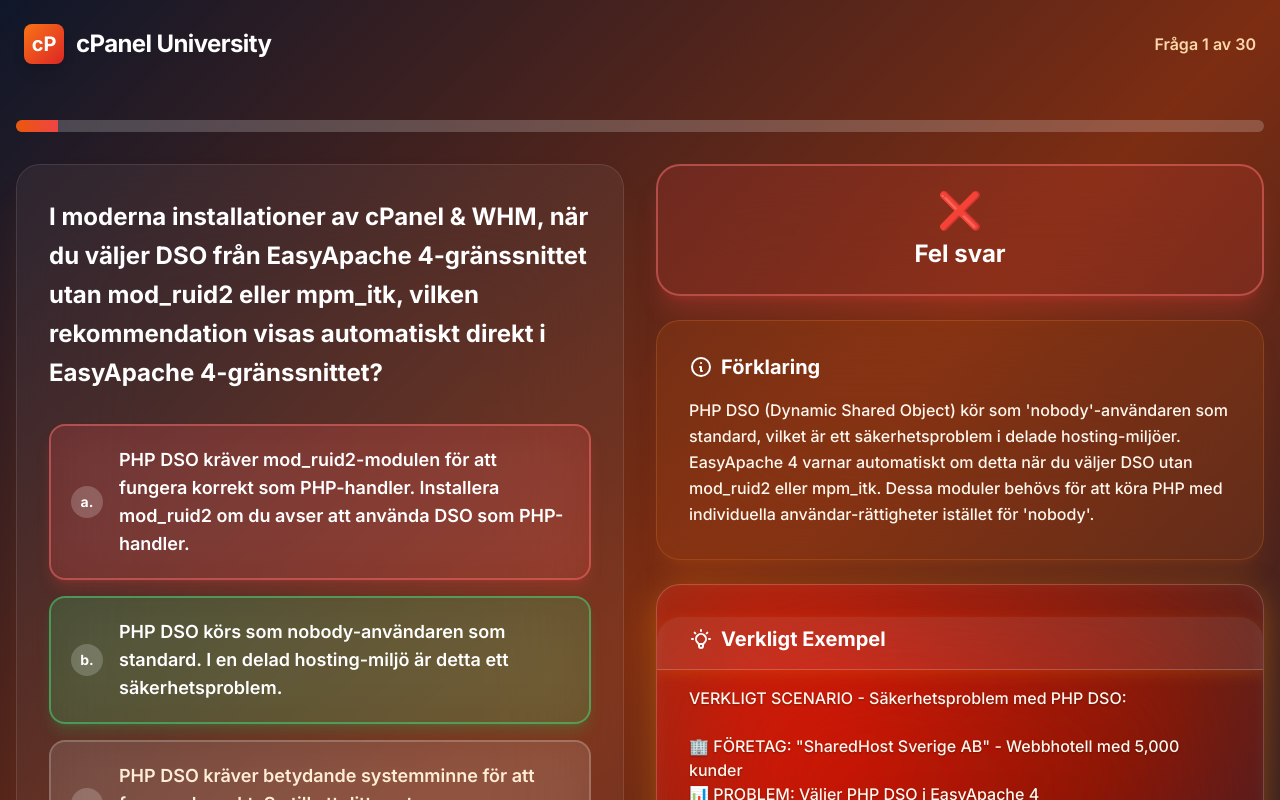
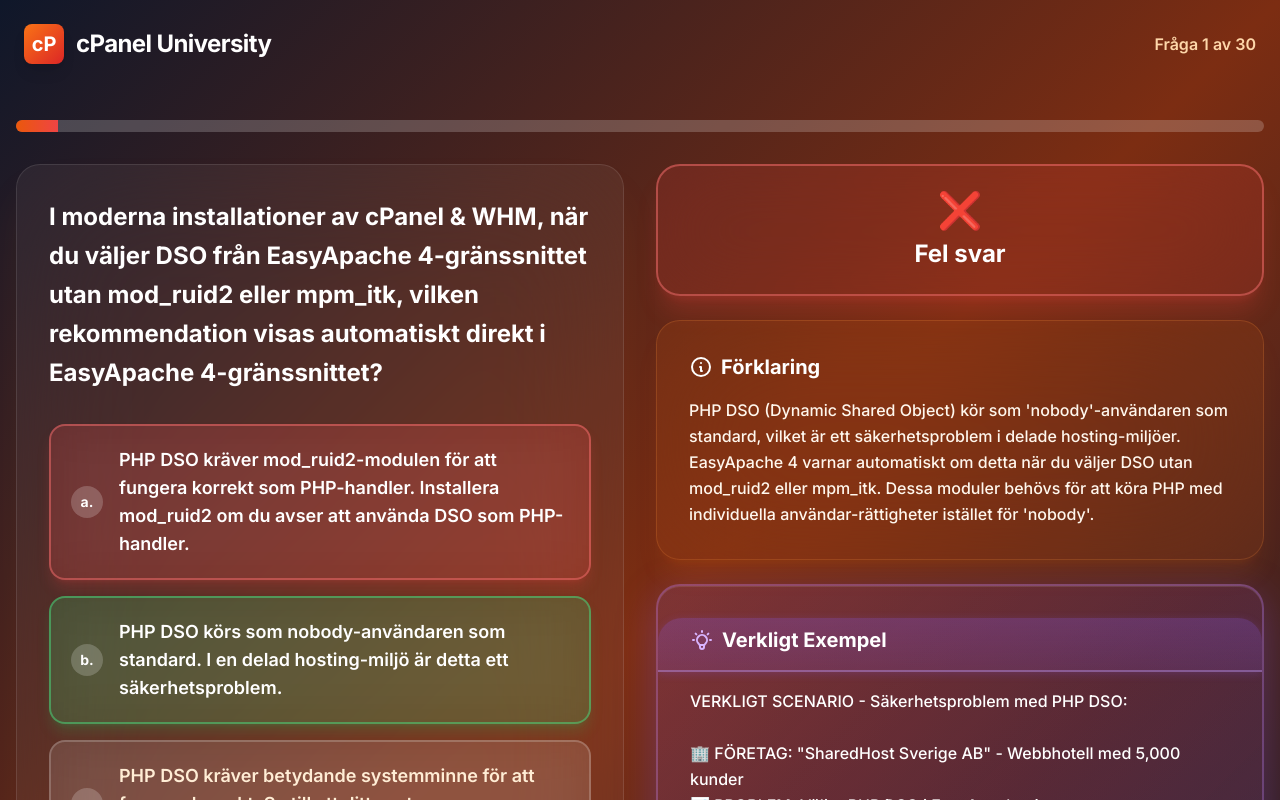
Before and after one commit to thorbjornnordichosting/cpaneluniversity, a Next.js app: page /cpanel-partner/quiz in a window 1280 px wide. Both pictures are taken after a click on the button 320 px from the left and 502 px from the top of the page. Shown: the top 800 px of the page. Built offline with nearby package versions, Linux system fonts and the light colour scheme.

Commit message:
Solid akryl-effekt på Verkligt Exempel (enkel design)
- Bort med genomskinlig blur-effekt
- Solid lila gradient-bakgrund (lätt att läsa!)
- Ingen backdrop-filter (enklare)
- Vit text med bra kontrast
- Lila border och skuggor
- Inset white glow för akryl-look
- MYCKET enklare och tydligare!

```diff
--- a/app/cpanel-partner/quiz/page.tsx
+++ b/app/cpanel-partner/quiz/page.tsx
@@ -1855,14 +1855,14 @@
                     </p>
                   </div>
 
-                  <div className="rounded-3xl p-8 max-h-[520px] overflow-y-auto border border-white/20 shadow-2xl shadow-orange-500/40" style={{background: 'rgba(255, 255, 255, 0.02)', backdropFilter: 'blur(100px) saturate(250%) brightness(120%) contrast(110%)', WebkitBackdropFilter: 'blur(100px) saturate(250%) brightness(120%) contrast(110%)', boxShadow: '0 8px 32px 0 rgba(255, 140, 0, 0.37), inset 0 0 20px rgba(255, 255, 255, 0.05)'}}>
-                    <h3 className="text-xl font-bold text-white mb-4 flex items-center sticky top-0 pb-4 -mx-8 px-8 pt-2 z-10 rounded-t-3xl border-b border-white/20" style={{background: 'rgba(255, 255, 255, 0.08)', backdropFilter: 'blur(60px) saturate(200%) brightness(110%)', WebkitBackdropFilter: 'blur(60px) saturate(200%) brightness(110%)', boxShadow: '0 4px 16px rgba(255, 140, 0, 0.2)'}}>
-                      <svg className="w-6 h-6 mr-2" fill="none" stroke="currentColor" viewBox="0 0 24 24">
+                  <div className="rounded-3xl p-8 max-h-[520px] overflow-y-auto border-2 border-purple-400/30 shadow-2xl" style={{background: 'linear-gradient(135deg, rgba(139, 92, 246, 0.15) 0%, rgba(168, 85, 247, 0.12) 50%, rgba(192, 132, 252, 0.15) 100%)', boxShadow: '0 10px 40px rgba(139, 92, 246, 0.3), inset 0 1px 0 rgba(255, 255, 255, 0.1)'}}>
+                    <h3 className="text-xl font-bold text-white mb-4 flex items-center sticky top-0 pb-4 -mx-8 px-8 pt-2 z-10 rounded-t-3xl border-b-2 border-purple-300/30" style={{background: 'linear-gradient(180deg, rgba(139, 92, 246, 0.25) 0%, rgba(139, 92, 246, 0.15) 100%)', boxShadow: '0 2px 10px rgba(139, 92, 246, 0.2)'}}>
+                      <svg className="w-6 h-6 mr-2 text-purple-300" fill="none" stroke="currentColor" viewBox="0 0 24 24">
                         <path strokeLinecap="round" strokeLinejoin="round" strokeWidth={2} d="M9.663 17h4.673M12 3v1m6.364 1.636l-.707.707M21 12h-1M4 12H3m3.343-5.657l-.707-.707m2.828 9.9a5 5 0 117.072 0l-.548.547A3.374 3.374 0 0014 18.469V19a2 2 0 11-4 0v-.531c0-.895-.356-1.754-.988-2.386l-.548-.547z" />
                       </svg>
                       Verkligt Exempel
                     </h3>
-                    <div className="text-orange-50 font-medium whitespace-pre-wrap" style={{textShadow: '0 1px 2px rgba(0,0,0,0.3)'}}>
+                    <div className="text-white font-medium whitespace-pre-wrap leading-relaxed">
                       {question.example}
                     </div>
                   </div>
```
